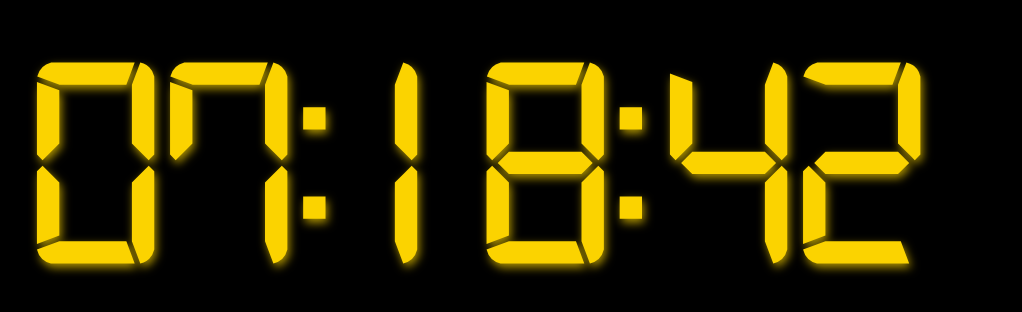
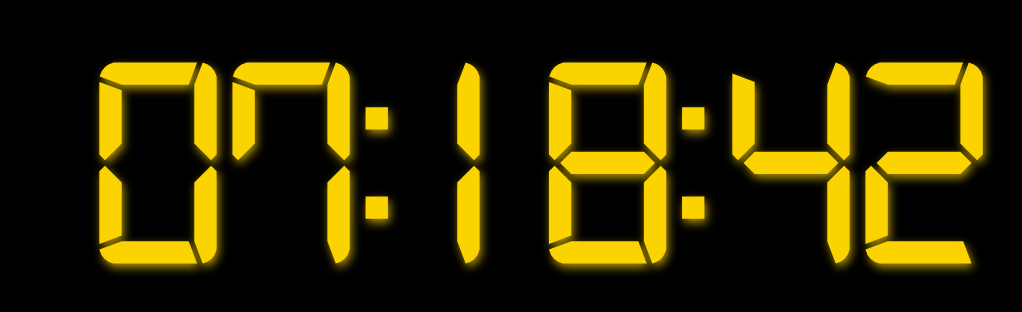
Before and after one commit to mpiechulek/24-clock, a plain HTML site: page index.html in a window 1280 px wide. Shown: the part 276-588 px from the top of the page, without its empty margins (105-1127 px from the left). Drawn offline with Linux system fonts and the light colour scheme.

Commit message:
centering content

```diff
--- a/css/style.css
+++ b/css/style.css
@@ -23,6 +23,8 @@ src: url("fonts/digital-7/digital-7.ttf");
 }
 
 .clock_container{
+	display: flex;
+	justify-content: center;
     width:80%;
     text-align: center;
     height:auto;
@@ -33,18 +35,15 @@ src: url("fonts/digital-7/digital-7.ttf");
 }
 
 .digit {
-    right: 0 ;
-    float:left;
     color:#fbd300;
     font-family: "Digital-7", Arial, sans-serif;
     font-size: 24vw;
-    display: block;
+    display: inline-block;
     width: 13%;
 	text-shadow:2px 4px 10px #af9401;
 }
 
 .clockdots {
-    float:left;
     color:#fbd300;
     font-family: "Digital-7", Arial, sans-serif;
     font-size: 24vw;
```
